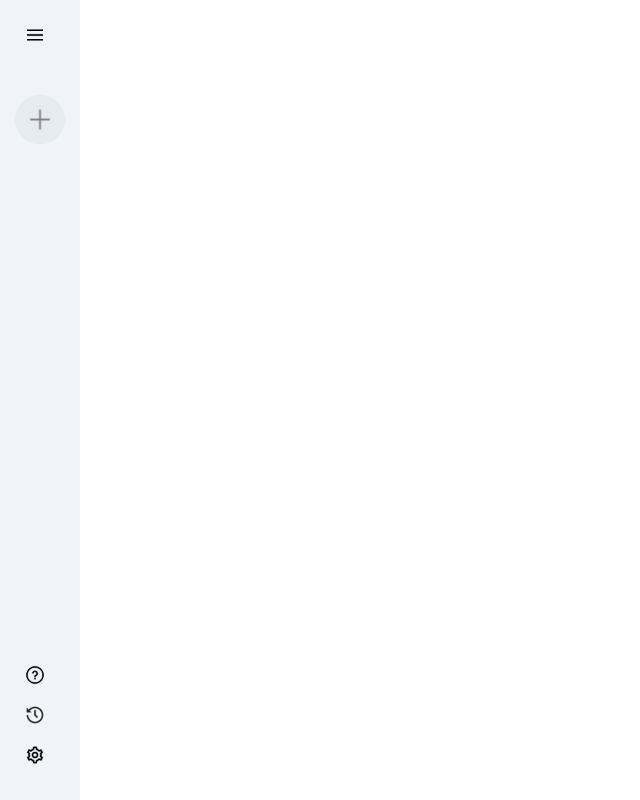
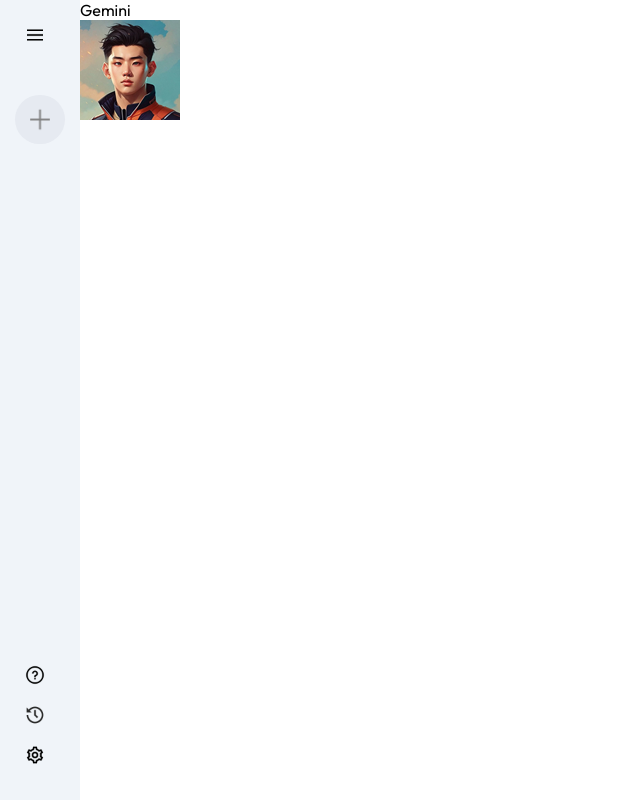
Before and after one commit to swe-robertkibet/gemini-clone, a React (Vite) app: page / in a window 1280 px wide. Shown: the whole page, without its empty margins (0-640 px from the left). Built offline with nearby package versions, Linux system fonts and the light colour scheme.

Commit message:
Update main section - add main general structure

```diff
--- a/src/App.jsx
+++ b/src/App.jsx
@@ -1,10 +1,12 @@
 import React from "react";
 import Sidebar from "./components/Sidebar/Sidebar";
+import Main from "./components/Main/Main";
 
 const App = () => {
   return (
     <>
       <Sidebar />
+      <Main />
     </>
   );
 };
--- /dev/null
+++ b/src/components/Main/Main.jsx
@@ -0,0 +1,16 @@
+import React from "react";
+import "./Main.css";
+import { assets } from "../../assets/assets";
+
+const Main = () => {
+  return (
+    <div className="main">
+      <div className="nav">
+        <p>Gemini</p>
+        <img src={assets.user_icon} alt="" />
+      </div>
+    </div>
+  );
+};
+
+export default Main;
```
Also changed, not shown: src/components/Main/Main.css (added).
